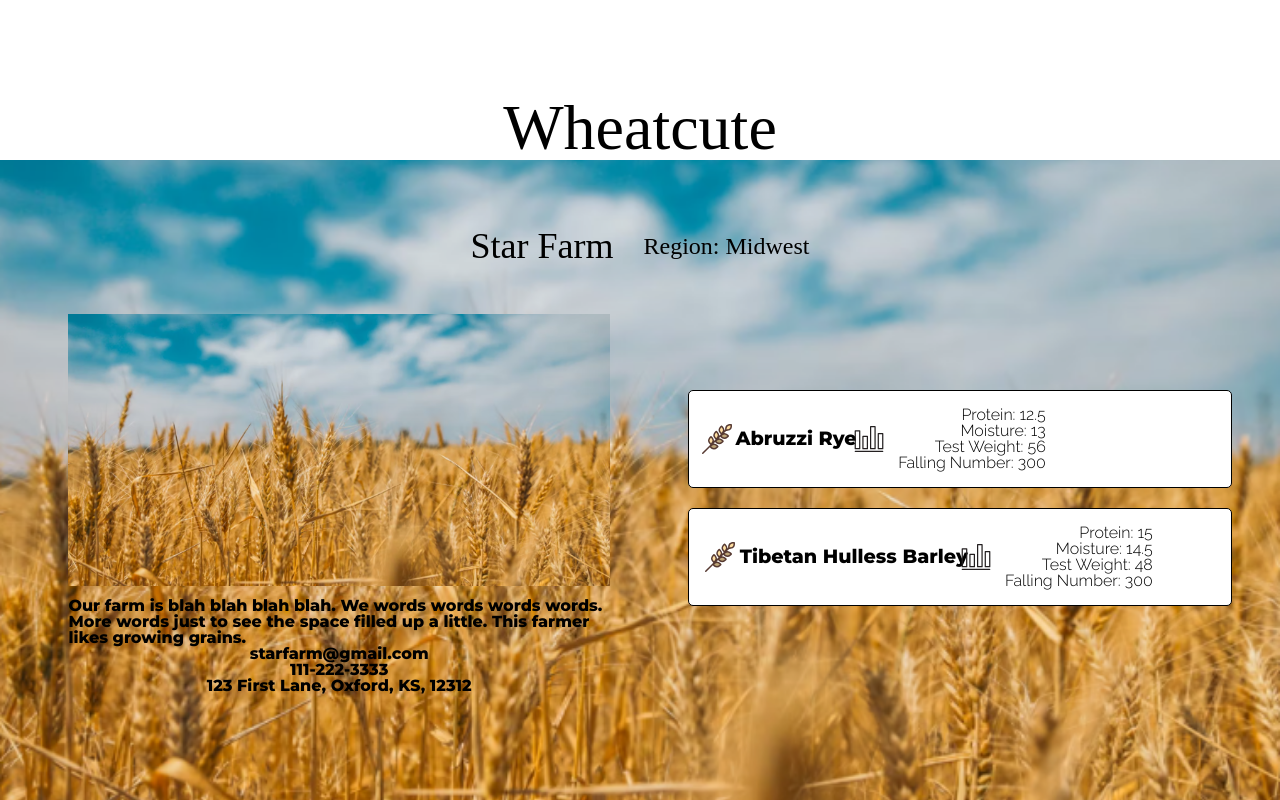
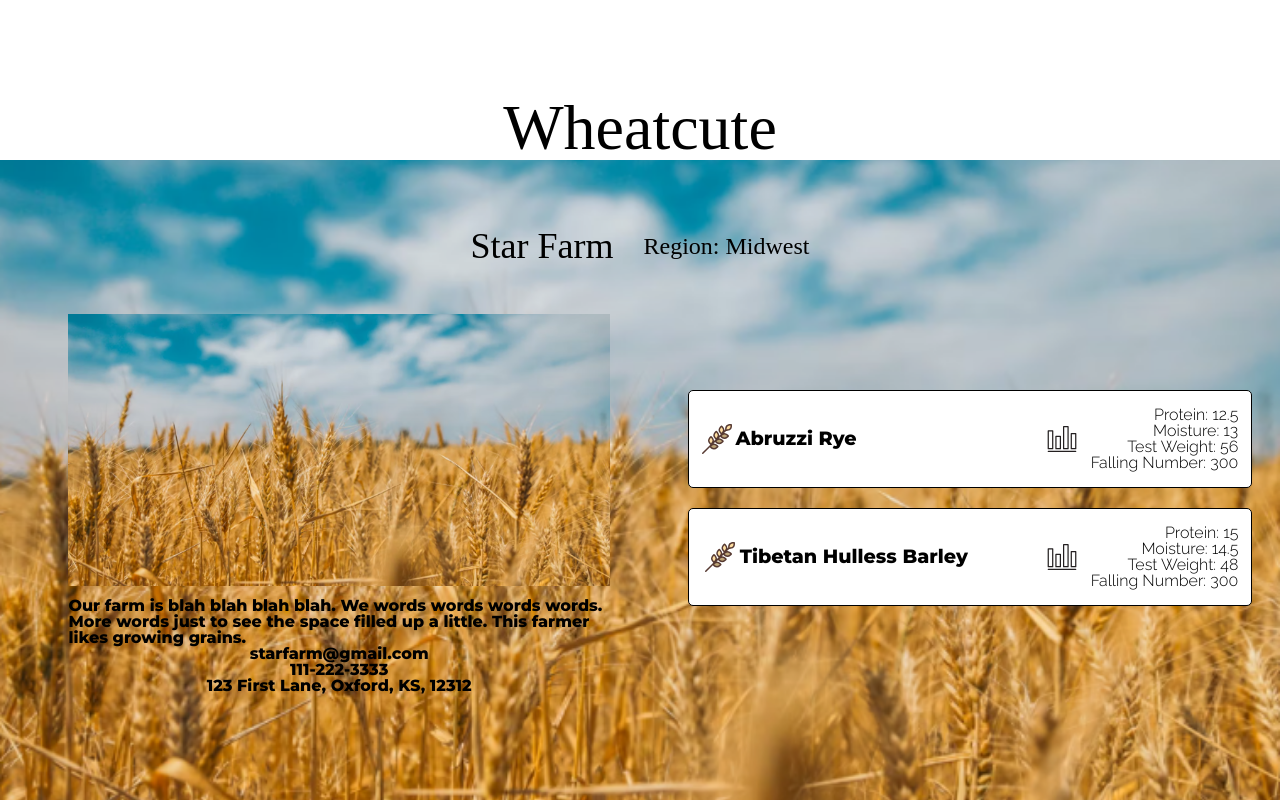
Before and after one commit to Fair-Trade-Grains/frontend, a React (Create React App) app: page /farms/1 in a window 1280 px wide. Built offline with nearby package versions, Linux system fonts and the light colour scheme; a web font is replaced by a local one.

Commit message:
Fix display bug in farmer profile view

```diff
--- a/src/components/FarmerProfile.js
+++ b/src/components/FarmerProfile.js
@@ -14,7 +14,7 @@ const FarmerProfile = () => {
   const grainCards = data.grains.filter(grain => grain.farm_id === Number(farmID))
     .map(grain => {
       return (
-        <Grain key={grain.id} grain={grain}/>
+        <Grain key={grain.id} grain={grain} stub={'grain-card-stub'}/>
       )
     })
 
--- a/src/components/Grain.js
+++ b/src/components/Grain.js
@@ -6,7 +6,7 @@ import statsIcon from '../assets/stats.svg'
 import barnIcon from '../assets/barn.svg'
 
 
-const Grain = ({ grain, farm }) => {
+const Grain = ({ grain, farm, stub }) => {
 
   const navigate = useNavigate()
 
@@ -16,7 +16,7 @@ const Grain = ({ grain, farm }) => {
   }
 
   return (
-    <div className="grain-result">
+    <div className={`grain-result ${stub}`}>
       <div className='grain-name'>
         <img className='wheat-icon' src={wheatIcon} />
         <h2>{grain.name}</h2>
--- a/src/css/Grain.css
+++ b/src/css/Grain.css
@@ -52,3 +52,9 @@
   font-family: inherit;
   font-size: inherit;
 }
+
+.grain-card-stub {
+  display: flex;
+  justify-content: space-between;
+  padding-right: 20px;
+}
```
